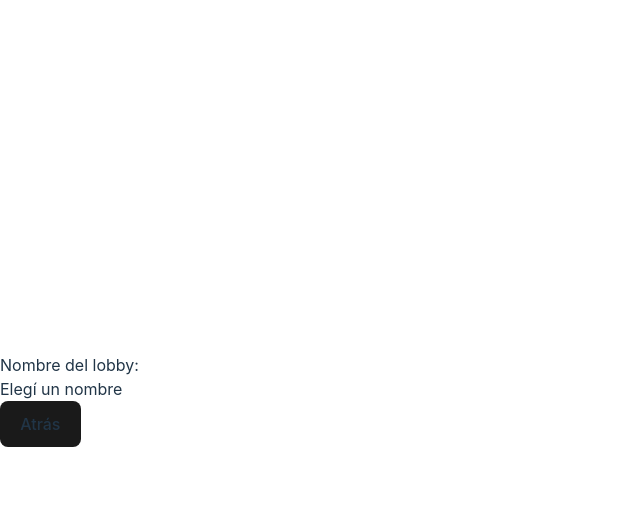
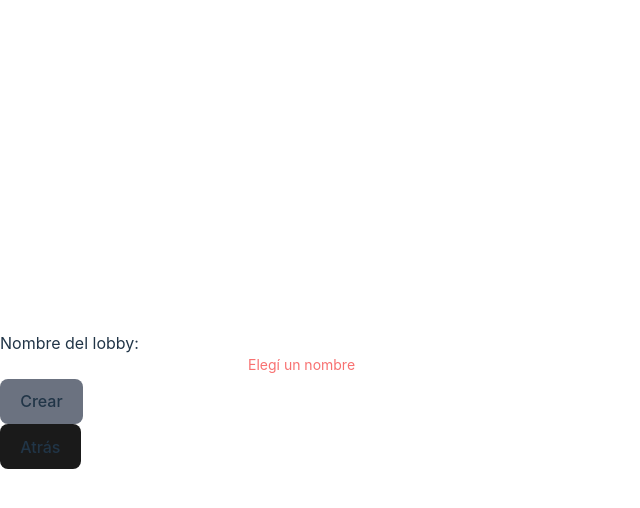
Before and after one commit to achaval-tomas/ingsoft-proyecto, a React (Vite) app: page / in a window 1280 px wide. Both pictures are taken after a click on the button "Crear lobby". Shown: the top 508 px of the page, without its empty margins (0-640 px from the left). Built offline with nearby package versions, Linux system fonts and the light colour scheme.

Commit message:
style and disable submit button on invalid input

```diff
--- a/src/containers/App/components/CreateLobbyForm.tsx
+++ b/src/containers/App/components/CreateLobbyForm.tsx
@@ -9,22 +9,29 @@ interface CreateLobbyFormInterface {
 }
 
 function CreateLobbyForm({ inputs, handleChange, handleSubmit }: CreateLobbyFormInterface) {
+    const submitDisabled = inputs.name === "";
+
     return (
         <form onSubmit={handleSubmit}>
-            <div>
-                <label htmlFor="name">Nombre del lobby:</label>
+            <div className="grid grid-rows-2 grid-cols-2">
+                <label htmlFor="name" className="col-span-1 row-span-1">Nombre del lobby:</label>
                 <input
                     type="text"
                     name="name"
                     value={inputs.name || ""}
                     onChange={handleChange}
+                    className="col-span-1 row-span-1"
                 >
                 </input>
-                { inputs.name === "" && <p>Elegí un nombre</p>}
+                { inputs.name === "" && <p className="text-sm col-start-2 text-red-400">Elegí un nombre</p>}
             </div>
-            { inputs.name !== "" &&
-                <button type="submit">Crear</button>
-            }
+            <button
+                className={"fancy-button " + (submitDisabled ? "bg-gray-500" : "")}
+                type="submit"
+                disabled={submitDisabled}
+            >
+                Crear
+            </button>
         </form>
     );
 }
```
